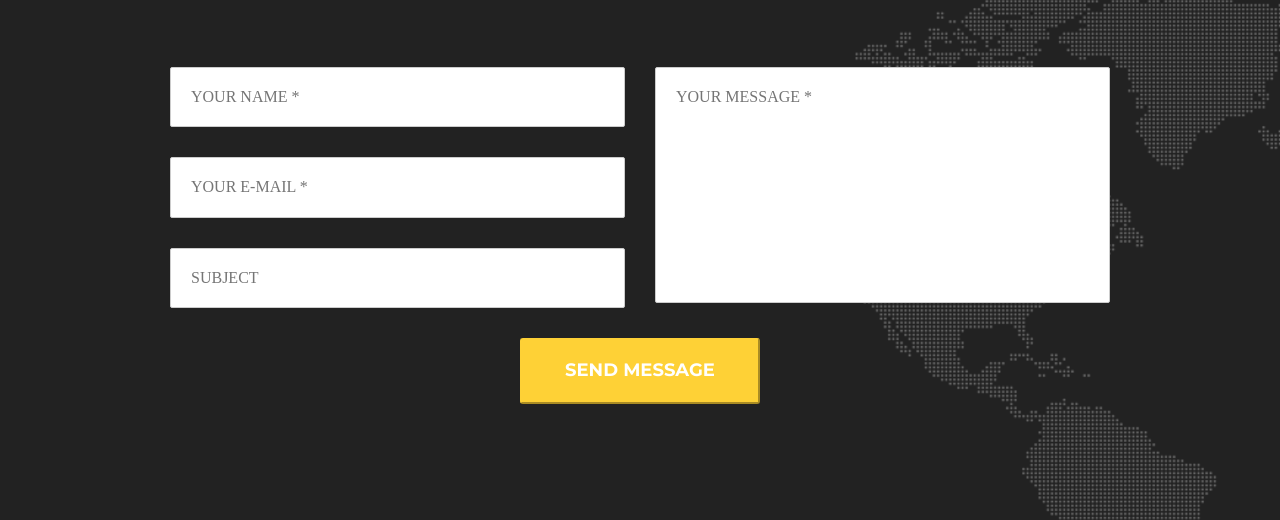
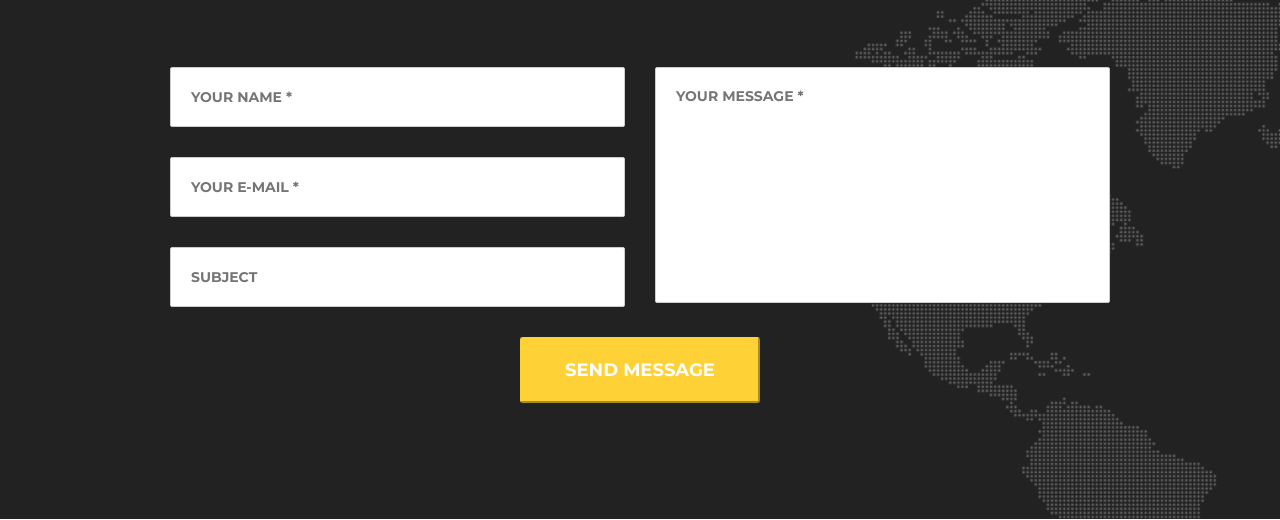
Before and after one commit to Saytoss/goit-fe-course, a plain HTML site: page html-css/module-07/index.html in a window 1280 px wide. Shown: the part 855-1375 px from the top of the page. Drawn offline with Linux system fonts and the light colour scheme.

Commit message:
upg fonts

```diff
--- a/html-css/module-07/css/style.css
+++ b/html-css/module-07/css/style.css
@@ -198,6 +198,10 @@ img {
     border-radius: 2px;
     margin-bottom: 1.875rem;
     padding: 1.25rem;
+    font-size: 0.875rem;
+    font-family: "Montserrat";
+    color: rgb(187, 187, 187);
+    font-weight: 700;
 }
 .form-input:focus {
     outline: none;
@@ -218,6 +222,10 @@ input:required:focus:invalid {
     margin-bottom: 1.875rem;
     resize: none;
     padding: 1.25rem;
+    font-size: 0.875rem;
+    font-family: "Montserrat";
+    color: rgb(187, 187, 187);
+    font-weight: 700;
 }
 .textarea::placeholder,
 .form-input::placeholder {
```
